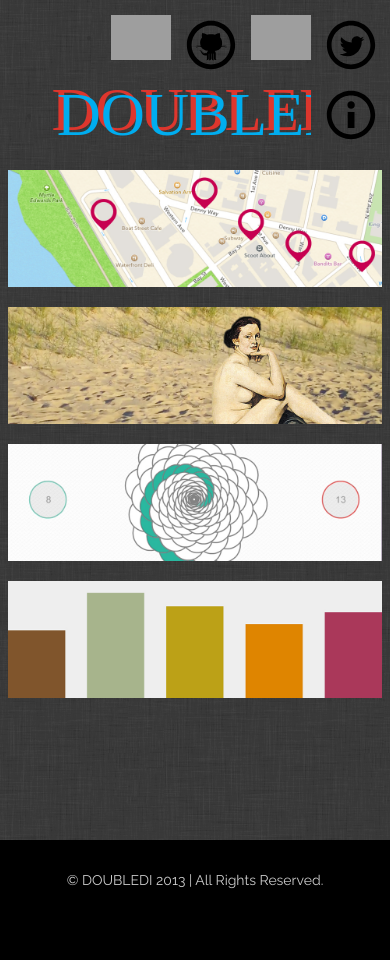
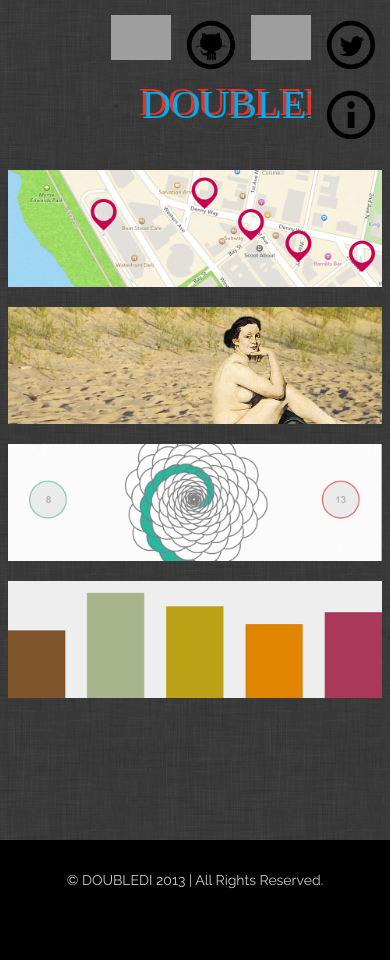
Before and after one commit to diannamertz/doubledi.github.com, a Jekyll site: the page built from index.html, in a window 390 px wide. Built offline with Jekyll 4.4.1, drawn with Linux system fonts in a browser that asks for light colours; grey boxes are pictures that could not be loaded.

Commit message:
index changes

```diff
--- a/css/style.css
+++ b/css/style.css
@@ -249,6 +249,11 @@ h4 {
   display: none;
   }
 
+  #logodd {
+  height: 40px;
+  width: 173.3px;
+}
+
 }
 
 @media (max-width: 767px) {
```
